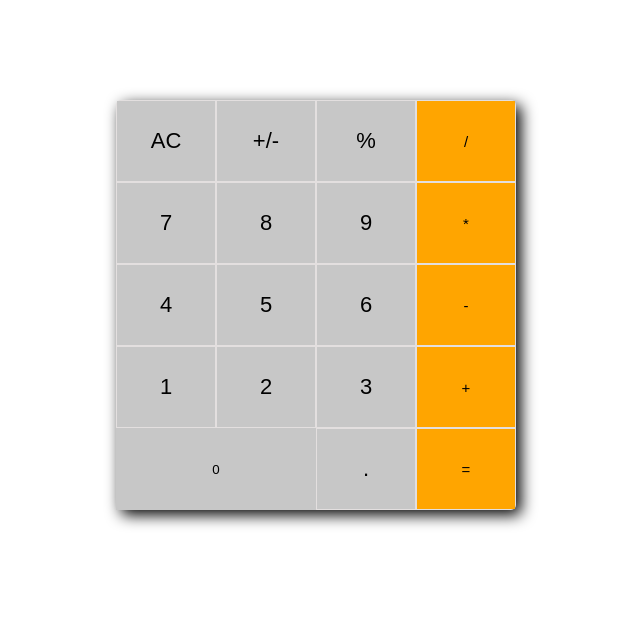
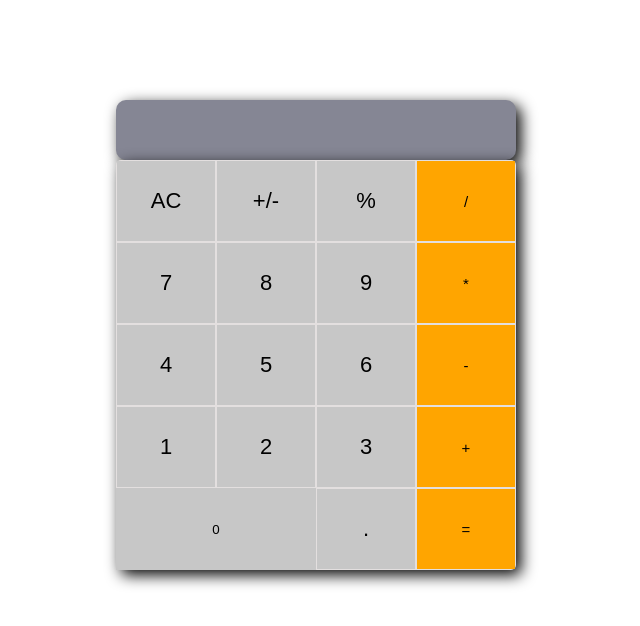
Before and after one commit to fatima-najafi/math-magicians, a React (Create React App) app: page / in a window 1280 px wide. Shown: the top 626 px of the page, without its empty margins (324-964 px from the left). Built offline with nearby package versions, Linux system fonts and the light colour scheme.

Commit message:
Update the calculator.css file

```diff
--- a/src/components/Calculator.css
+++ b/src/components/Calculator.css
@@ -13,13 +13,13 @@
   margin: 100px auto;
 }
 
-.input {
+.display {
   width: 100%;
   height: 60px;
   display: flex;
   flex-direction: row;
-  justify-content: center;
-  align-items: center;
+  justify-content: right;
+  align-items: right;
   background-color: #858694;
   color: #fff;
   font-size: 30px;
@@ -31,10 +31,10 @@
   box-shadow: 5px 5px 15px rgb(0, 0, 0.2);
 }
 
-.input::placeholder {
+/* .input::placeholder {
   color: #fff;
   display: flex;
-}
+} */
 
 .parent {
   display: grid;
```
